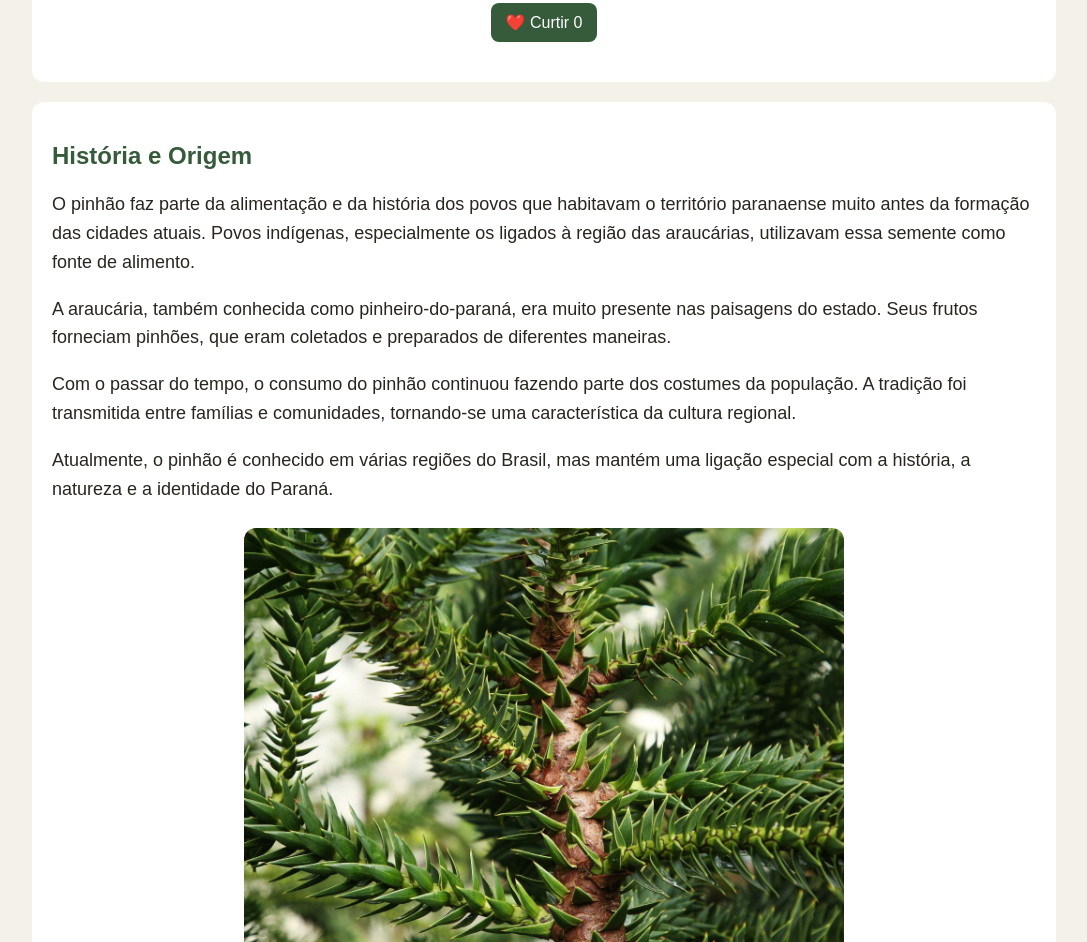
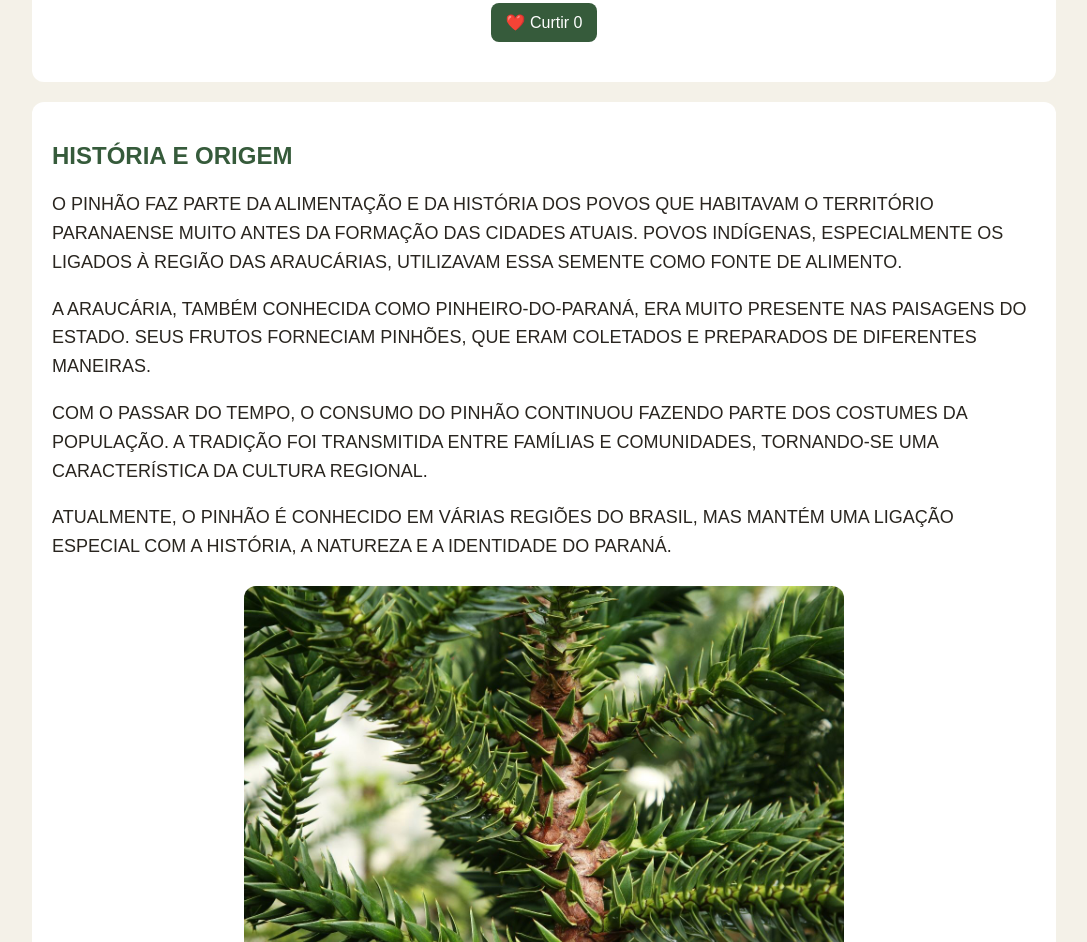
Before and after one commit to jvblessed/tarefa-ed-digital, a plain HTML site: page index.html in a window 1280 px wide. Shown: the part 1077-2019 px from the top of the page, without its empty margins (96-1183 px from the left). Drawn offline with Linux system fonts and the light colour scheme.

Commit message:
salvei o projeto

```diff
--- a/index.html
+++ b/index.html
@@ -74,34 +74,30 @@
 
         <section id="historia">
 
-            <h2>História e Origem</h2>
+            <h2>HISTÓRIA E ORIGEM</h2>
 
             <p>
-                O pinhão faz parte da alimentação e da história dos
-                povos que habitavam o território paranaense muito
-                antes da formação das cidades atuais. Povos indígenas,
-                especialmente os ligados à região das araucárias,
-                utilizavam essa semente como fonte de alimento.
+            O PINHÃO FAZ PARTE DA ALIMENTAÇÃO E DA HISTÓRIA DOS POVOS QUE HABITAVAM
+            O TERRITÓRIO PARANAENSE MUITO ANTES DA FORMAÇÃO DAS CIDADES ATUAIS. POVOS INDÍGENAS,
+            ESPECIALMENTE OS LIGADOS À REGIÃO DAS ARAUCÁRIAS, UTILIZAVAM ESSA SEMENTE
+            COMO FONTE DE ALIMENTO.
             </p>
 
             <p>
-                A araucária, também conhecida como pinheiro-do-paraná,
-                era muito presente nas paisagens do estado. Seus frutos
-                forneciam pinhões, que eram coletados e preparados
-                de diferentes maneiras.
+            A ARAUCÁRIA, TAMBÉM CONHECIDA COMO PINHEIRO-DO-PARANÁ, ERA MUITO PRESENTE NAS
+            PAISAGENS DO ESTADO. SEUS FRUTOS FORNECIAM PINHÕES, QUE ERAM COLETADOS
+            E PREPARADOS DE DIFERENTES MANEIRAS.
             </p>
 
             <p>
-                Com o passar do tempo, o consumo do pinhão continuou
-                fazendo parte dos costumes da população. A tradição
-                foi transmitida entre famílias e comunidades,
-                tornando-se uma característica da cultura regional.
+            COM O PASSAR DO TEMPO, O CONSUMO DO PINHÃO CONTINUOU FAZENDO PARTE DOS COSTUMES
+            DA POPULAÇÃO. A TRADIÇÃO FOI TRANSMITIDA ENTRE FAMÍLIAS E COMUNIDADES,
+            TORNANDO-SE UMA CARACTERÍSTICA DA CULTURA REGIONAL.
             </p>
 
             <p>
-                Atualmente, o pinhão é conhecido em várias regiões
-                do Brasil, mas mantém uma ligação especial com
-                a história, a natureza e a identidade do Paraná.
+                ATUALMENTE, O PINHÃO É CONHECIDO EM VÁRIAS REGIÕES DO BRASIL, MAS MANTÉM UMA
+                LIGAÇÃO ESPECIAL COM A HISTÓRIA, A NATUREZA E A IDENTIDADE DO PARANÁ.
             </p>
 
             <figure>
```
